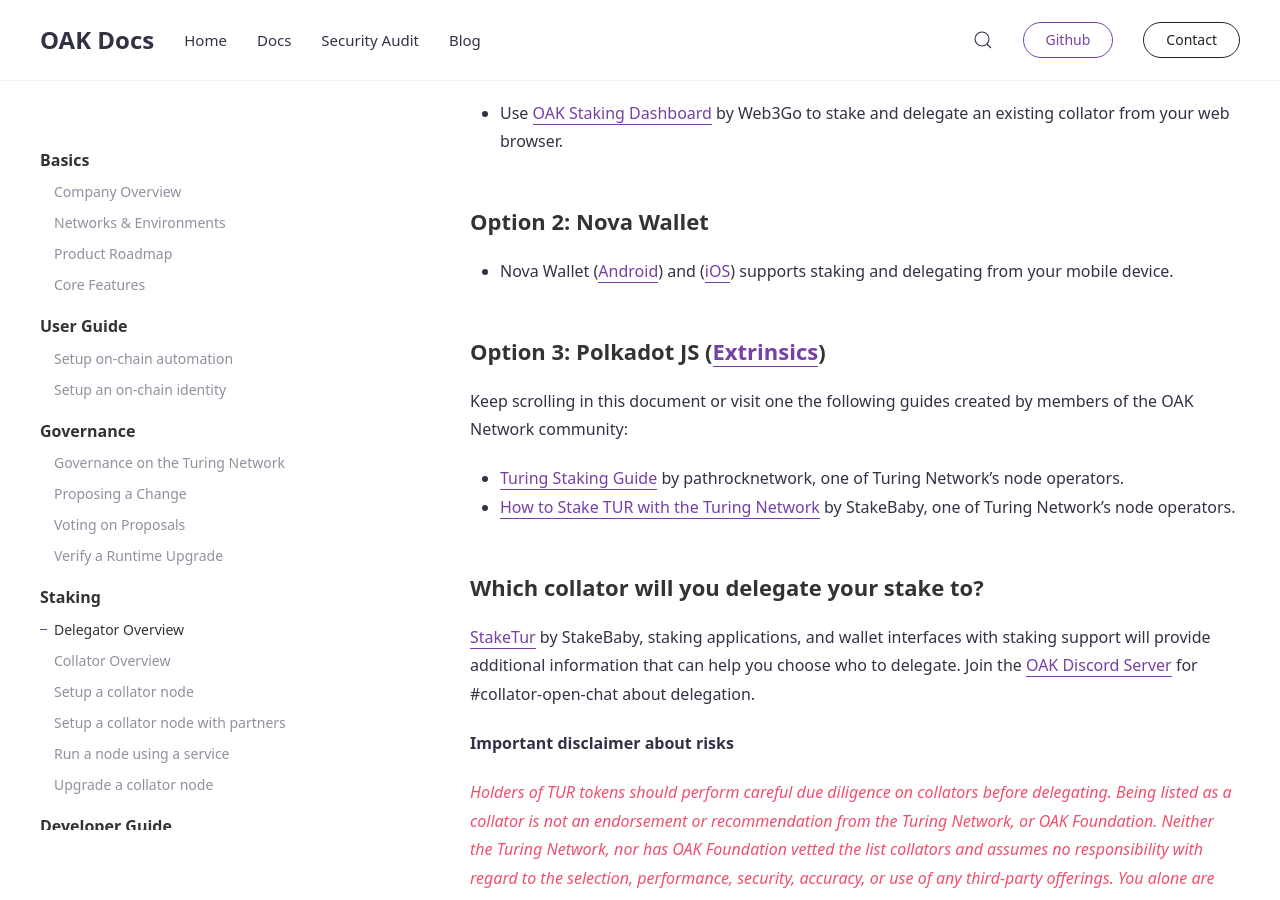
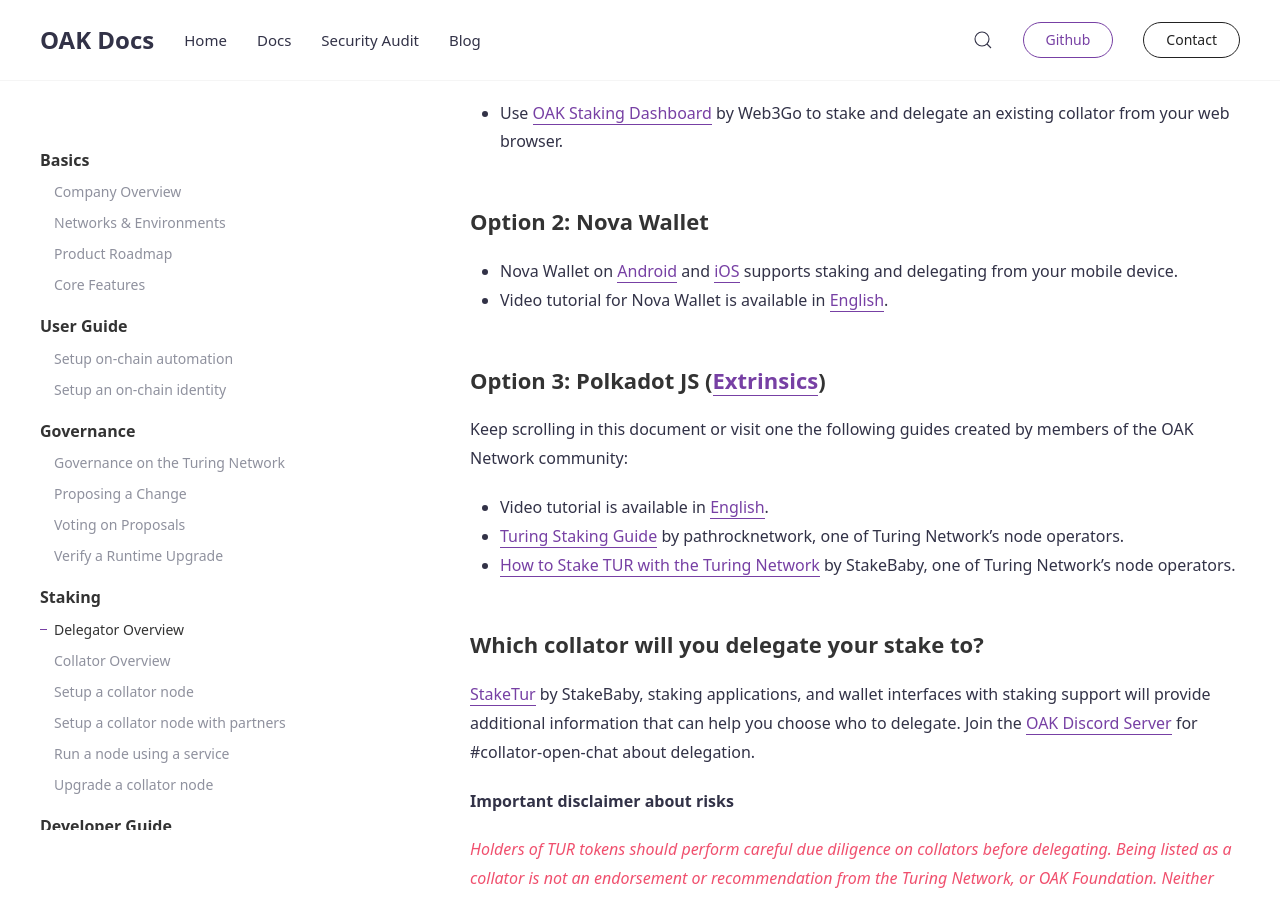
Before and after one commit to AvaProtocol/OAK-docs, a Jekyll site: the page built from _docs/delegators.md, in a window 1280 px wide and 900 px high, scrolled down 614 px. Built offline with Jekyll 4.4.1, drawn with Linux system fonts in a browser that asks for light colours.

Commit message:
Update web3 link and add videos

```diff
--- a/_docs/delegators.md
+++ b/_docs/delegators.md
@@ -12,14 +12,16 @@
 ## Which wallet are you using?
 
 ### Option 1: Browser Extension
-- Use [OAK Staking Dashboard](https://web3go.xyz/#/OAKStaking) by Web3Go to stake and delegate an existing collator from your web browser.
+- Use [OAK Staking Dashboard](https://web3go.xyz/#/TuringStaking) by Web3Go to stake and delegate an existing collator from your web browser.
 
 ### Option 2: Nova Wallet
-- Nova Wallet ([Android](https://play.google.com/store/apps/details?id=io.novafoundation.nova.market)) and ([iOS](https://apps.apple.com/us/app/nova-polkadot-kusama-wallet/id1597119355)) supports staking and delegating from your mobile device.
+- Nova Wallet on [Android](https://play.google.com/store/apps/details?id=io.novafoundation.nova.market) and [iOS](https://apps.apple.com/us/app/nova-polkadot-kusama-wallet/id1597119355) supports staking and delegating from your mobile device.
+- Video tutorial for Nova Wallet is available in [English](https://www.youtube.com/watch?v=UhmNwO4hhRQ).
 
 ### Option 3: Polkadot JS ([Extrinsics](https://polkadot.js.org/apps/?rpc=wss%3A%2F%2Frpc.turing.oak.tech#/extrinsics))
 Keep scrolling in this document or visit one the following guides created by members of the OAK Network community:
 
+- Video tutorial is available in [English](https://www.youtube.com/watch?v=XDryLlbQs8g).
 - [Turing Staking Guide](https://oak-turing.pathrocknetwork.org) by pathrocknetwork, one of Turing Network's node operators.
 - [How to Stake TUR with the Turing Network](https://medium.com/stakebaby/how-to-stake-tur-with-the-turing-oak-network-by-stakebaby-23229f632b29) by StakeBaby, one of Turing Network's node operators.
 
```
